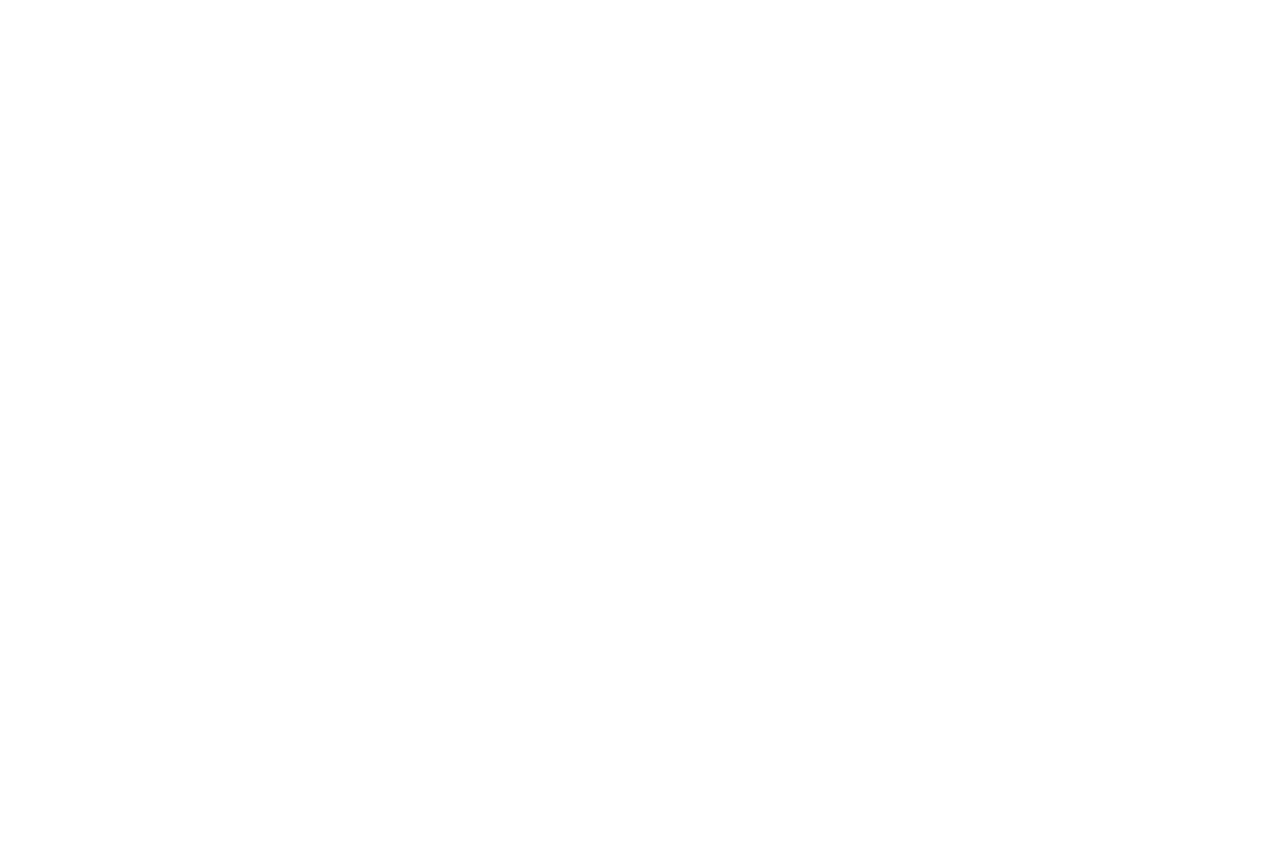
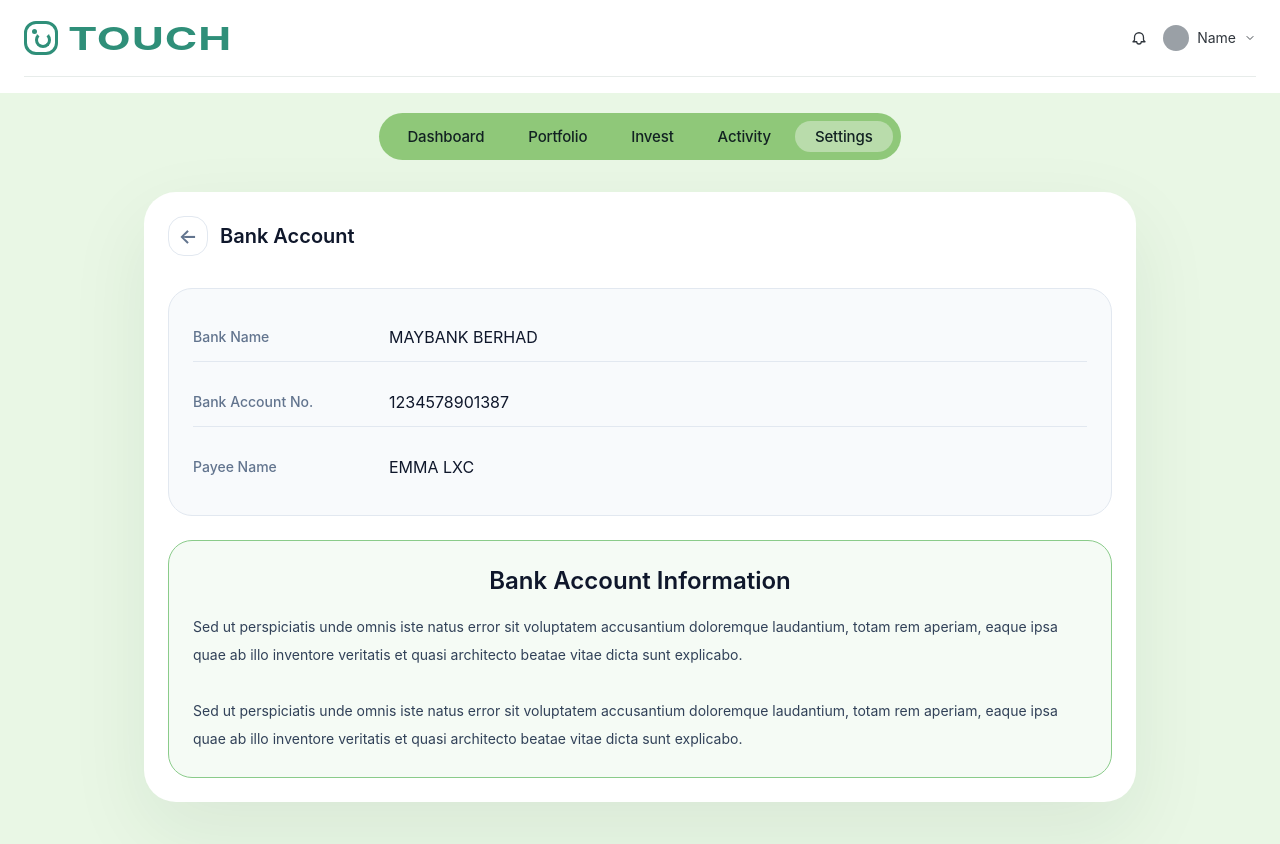
Before and after one commit to isabelledelc/isabelledelc.github.io, a React (Vite) app in the folder app/: page /settings/bank-account in a window 1280 px wide. Before the commit this address had no page. Shown: the top 844 px of the page. Before the commit the page ends 800 px from the top, so only its background shows below. Built offline with nearby package versions, Linux system fonts and the light colour scheme.

Commit message:
add BankAccountInfo page

```diff
--- a/app/src/App.tsx
+++ b/app/src/App.tsx
@@ -12,6 +12,7 @@ import EditProfile from './pages/Settings/components/EditProfile';
 import ChangePassword from './pages/Settings/subpages/ChangePassword';
 import Security from './pages/Settings/subpages/Security';
 import SecretPhrase from './pages/Settings/subpages/SecretPhrase';
+import ViewBankAccount from './pages/Settings/subpages/BankAccountInfo.tsx';
 
 function App() {
   return (
@@ -33,6 +34,9 @@ function App() {
         <Route path="/settings/security" element={<Security />} />
         <Route path="/settings/change-password" element={<ChangePassword />} />
         <Route path="/settings/secret-phrase" element={<SecretPhrase />} />
+
+        <Route path="/settings/bank-account" element={<ViewBankAccount />} />
+
       </Routes>
     </BrowserRouter>
   );
--- a/app/src/pages/Settings/subpages/BankAccountInfo.tsx
+++ b/app/src/pages/Settings/subpages/BankAccountInfo.tsx
@@ -0,0 +1,66 @@
+import Header from "../../../components/shared/header";
+import Navbar from "../../../components/shared/navbar";
+import { Link } from "react-router-dom";
+
+export default function ViewBankAccount() {
+  const bankAccount = {
+    bankName: "MAYBANK BERHAD",
+    accountNumber: "1234578901387",
+    payeeName: "EMMA LXC",
+    information: `Sed ut perspiciatis unde omnis iste natus error sit voluptatem accusantium doloremque laudantium, totam rem aperiam, eaque ipsa quae ab illo inventore veritatis et quasi architecto beatae vitae dicta sunt explicabo.
+
+Sed ut perspiciatis unde omnis iste natus error sit voluptatem accusantium doloremque laudantium, totam rem aperiam, eaque ipsa quae ab illo inventore veritatis et quasi architecto beatae vitae dicta sunt explicabo.`,
+  };
+
+  const fields = [
+    { label: "Bank Name", value: bankAccount.bankName },
+    { label: "Bank Account No.", value: bankAccount.accountNumber },
+    { label: "Payee Name", value: bankAccount.payeeName },
+  ];
+
+  return (
+    <div className="min-h-screen w-full bg-[#E9F7E5]">
+      <Header />
+      <Navbar />
+
+      <main className="mx-auto max-w-5xl px-4 pb-16 pt-8">
+        <div className="rounded-[32px] bg-white p-6 shadow-[0_30px_80px_rgba(30,63,40,0.08)]">
+          <div className="mb-8 flex flex-wrap items-center justify-between gap-4">
+            <div className="flex items-center gap-3 text-xl font-semibold text-slate-900">
+              <Link
+                to="/settings"
+                className="inline-flex h-10 w-10 items-center justify-center rounded-2xl border border-slate-200 text-slate-500 transition hover:border-[#528c68] hover:text-[#528c68]"
+              >
+                ←
+              </Link>
+              <span>Bank Account</span>
+            </div>
+          </div>
+
+          <div className="grid gap-6">
+            <div className="grid gap-4 rounded-[24px] border border-slate-200 bg-slate-50 p-6">
+              {fields.map((field) => (
+                <div
+                  key={field.label}
+                  className="grid grid-cols-[180px_minmax(0,1fr)] items-center gap-4 border-b border-slate-200 py-3 last:border-b-0"
+                >
+                  <span className="text-sm font-medium text-slate-500">{field.label}</span>
+                  <span className="text-base text-slate-900">{field.value}</span>
+                </div>
+              ))}
+            </div>
+
+            <div className="rounded-[24px] border border-[#8ACB8A] bg-[#F5FBF5] p-6 text-slate-700">
+              <h2 className="mb-4 text-center text-2xl font-semibold text-slate-900">
+                Bank Account Information
+              </h2>
+              <p className="whitespace-pre-line leading-7 text-sm text-slate-700">
+                {bankAccount.information}
+              </p>
+            </div>
+          </div>
+        </div>
+      </main>
+    </div>
+  );
+}
```
